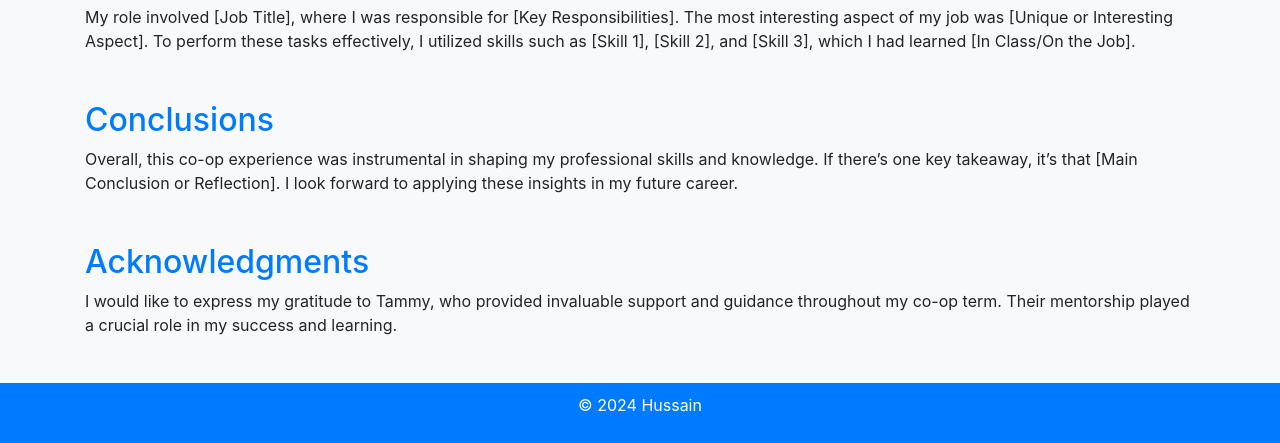
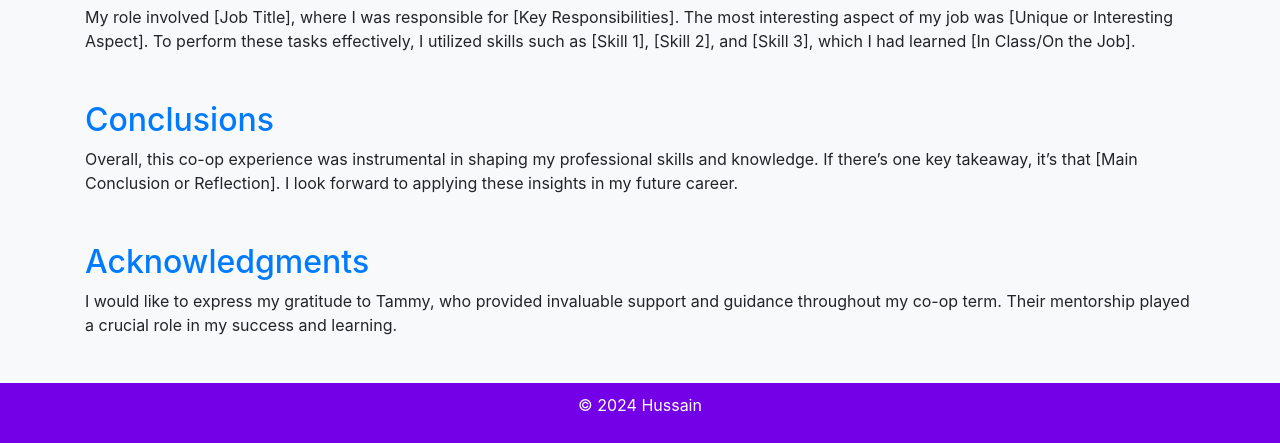
Before and after one commit to HussainsWorld/Coop1, a plain HTML site: page work-term-report.html in a window 1280 px wide. Shown: the part 643-1086 px from the top of the page. Drawn offline with nearby package versions, Linux system fonts and the light colour scheme.

Commit message:
Update work-term-report.html

```diff
--- a/work-term-report.html
+++ b/work-term-report.html
@@ -22,7 +22,7 @@
         }
 
         footer {
-            background-color: #007bff;
+            background-color: #7300e7;
             color: white;
             padding: 10px 0;
             text-align: center;
```
